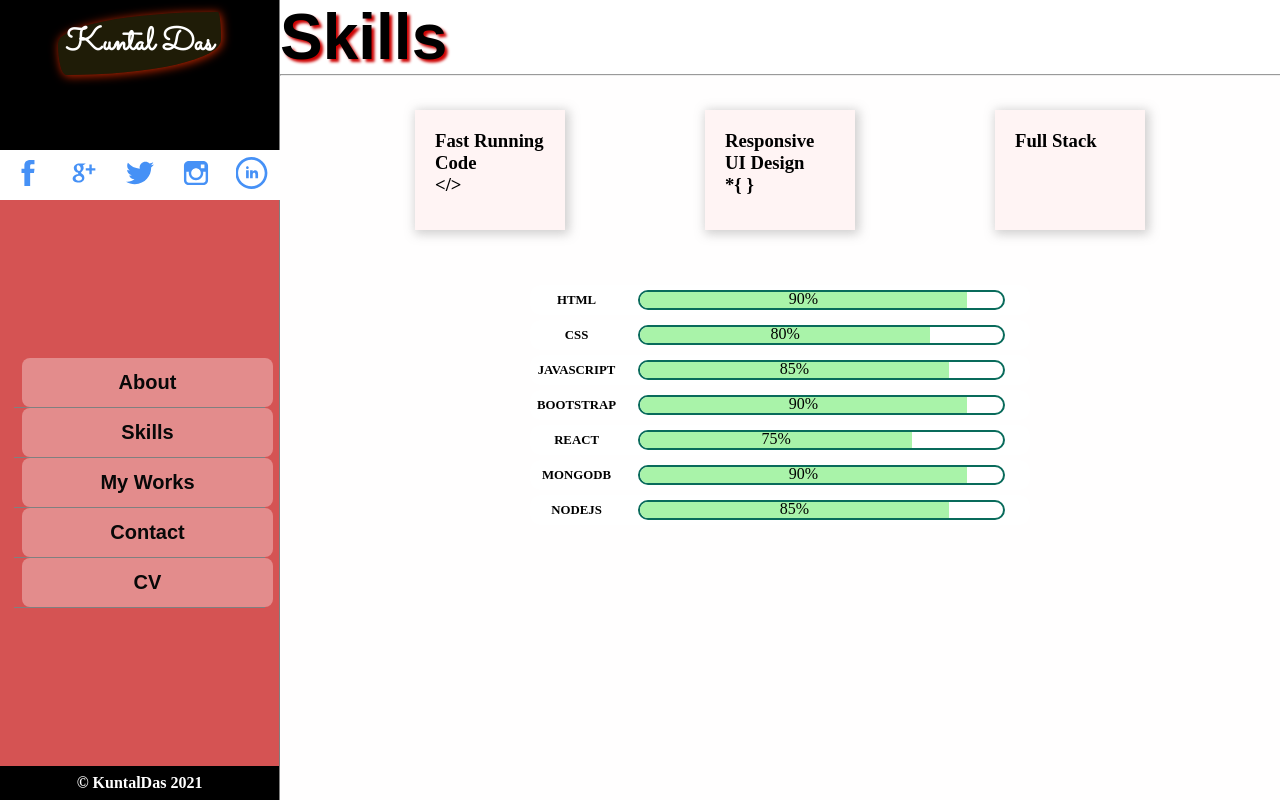
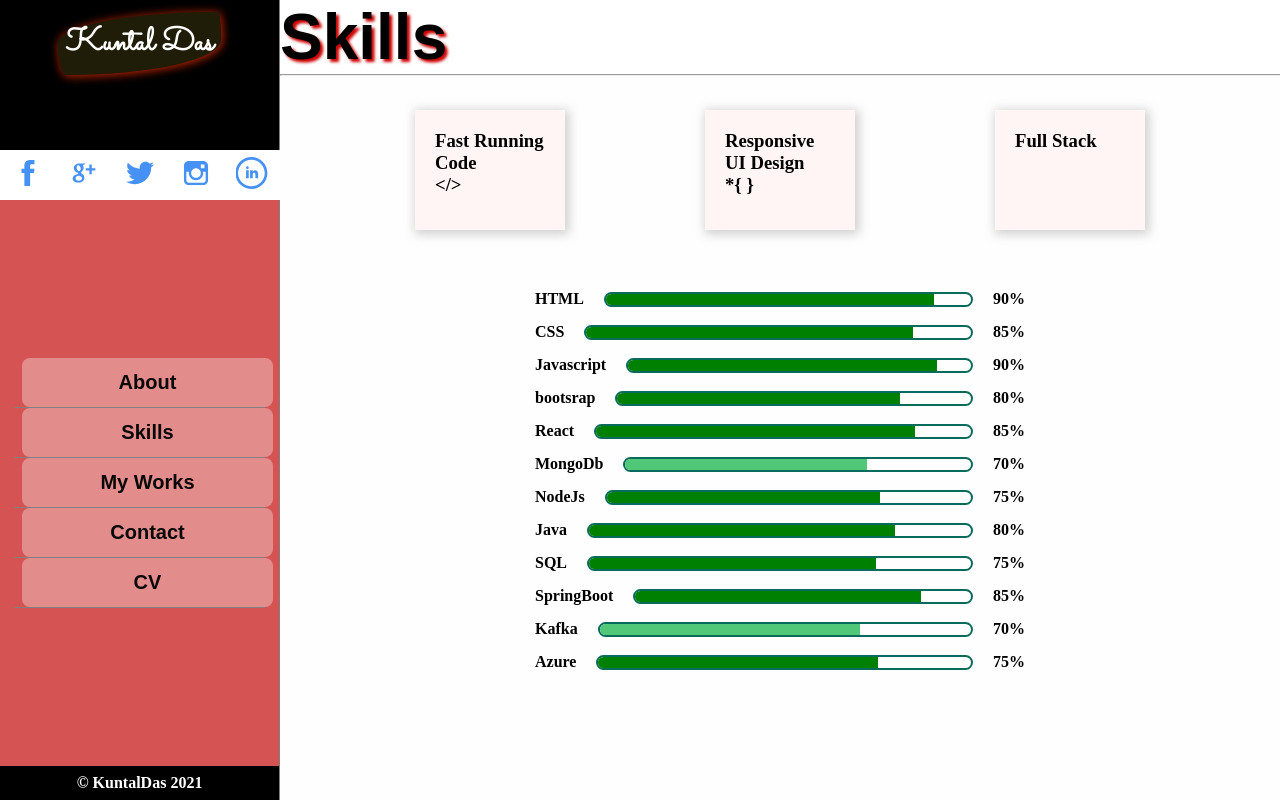
Before and after one commit to kuntal112/myportfolio, a React (Create React App) app: page /skills in a window 1280 px wide. Built offline with nearby package versions, Linux system fonts and the light colour scheme; a web font is replaced by a local one.

Commit message:
skill comp added

```diff
--- a/src/App.css
+++ b/src/App.css
@@ -597,6 +597,7 @@ body{
     list-style: none;
     width: 50%;
     margin: auto;
+    font-weight: bolder;
 }
 .skill-bar h5{
     text-align: center;
@@ -604,14 +605,17 @@ body{
     height: 100%;
     font-size: .8rem;
 }
-.skill-bar li{
+.skill-bar >div>.details{
     display: flex;
-    justify-content: flex-start;
+    justify-content: space-around;
     align-items: center;
     margin: 5px 0;
     padding: 5px;
     background-color: rgba(255, 255, 255, 0.589);
     border-radius: 10px;
+}
+.skill-bar >div:last-child{
+    margin-bottom: 50px;
 }
 .bar{
     margin: 0 20px;
@@ -619,7 +623,7 @@ body{
     width:90%;
     line-height: 13px;
     display: block;
-    height: 20px;
+    height: 15px;
     border:2px solid rgb(9, 107, 91);
     border-radius: 10px;
     transition: all 0.3s cubic-bezier(.25,.8,.25,1);
@@ -729,3 +733,6 @@ background-color: rgb(203, 240, 37);
       color: white;
       text-align: center;
   }
+  .collapsed{
+      width:0 !important;
+  }
--- /dev/null
+++ b/src/components/Skill.js
@@ -0,0 +1,30 @@
+import React, { useState, useEffect } from 'react'
+
+function Skill({ skill, percentage }) {
+    const [collapsed, setCollapsed] = useState(true);
+    useEffect(() => {
+        setTimeout(() => setCollapsed(false), 300)
+
+    }, []);
+
+    return (
+        <div>
+            <div className='details'>
+                <span>{skill}</span>
+                <div className='bar' >
+                    <div id='innerBar' className={`${collapsed ? 'collapsed' : ''}`}
+                        style={{
+                            width: `${percentage}%`,
+                            height: '100%',
+                            backgroundColor: `${percentage >= 75 ? '#008000' : '#50C878'}`,
+                            transition: 'width 1300ms ease-in-out'
+                        }}
+                    ></div>
+                </div>
+                <span>{percentage}%</span>
+            </div>
+        </div>
+    )
+}
+
+export default Skill
--- a/src/components/SkillCard.js
+++ b/src/components/SkillCard.js
@@ -1,34 +1,18 @@
 import React from 'react'
+import Skill from './Skill'
+import { skills } from '../data'
 function SkillCard(props) {
     return (
-        <div id='div1' data-aos={props.effect} className="card skill-bar-container text-center ">
-             <div className="skill-desc">
+        <div id='div1' className="card skill-bar-container text-center ">
+            <div className="skill-desc">
                 <div className="sqdiv"><h3>Fast Running Code<br></br>{"</>"}</h3></div>
                 <div className="sqdiv"><h3>Responsive UI Design<br></br>{"*{ }"}</h3></div>
                 <div className="sqdiv"><h3>Full Stack</h3></div>
             </div>
             <div className="skill-bar">
-                <li><h5>HTML</h5>
-                    <span className="bar"> <span className="html" style={{width:"90%"}}>90%</span></span>
-                </li>
-                <li><h5>CSS</h5>
-                    <span className="bar"><span className="css" style={{width:"80%"}}>80%</span></span>
-                </li>
-                <li><h5>JAVASCRIPT</h5>
-                    <span className="bar"><span className="javascript" style={{width:"85%"}}>85%</span></span>
-                </li>
-                <li><h5>BOOTSTRAP</h5>
-                    <span className="bar"><span className="bootstrap" style={{width:"90%"}}>90%</span></span>
-                </li>
-                <li><h5>REACT</h5>
-                    <span className="bar"><span className="react" style={{width:"75%"}}>75%</span></span>
-                </li>
-                <li><h5>MONGODB</h5>
-                    <span className="bar"><span className="mongodb" style={{width:"90%"}}>90%</span></span>
-                </li>
-                <li><h5>NODEJS</h5>
-                    <span className="bar"><span className="nodejs" style={{width:"85%"}}>85%</span></span>
-                </li>
+                {skills.length >= 0 && skills.map(skill => {
+                    return <Skill key={skill.id} percentage={skill.percentage} skill={skill.name} />
+                })}
             </div>
 
         </div>
--- a/src/components/myworks/MyWorks.js
+++ b/src/components/myworks/MyWorks.js
@@ -1,29 +1,29 @@
-import React,{useEffect,useContext} from 'react'
-import {routeContext} from "../../App"
+import React, { useEffect, useContext } from 'react'
+import { routeContext } from "../../App"
 import Work from './Works'
 
 function MyWorks() {
-    let {dispatch}=useContext(routeContext);
+    let { dispatch } = useContext(routeContext);
     useEffect(() => {
-        dispatch({page:"home",payload:{next:"contact",prev:"skills"}})
+        dispatch({ page: "home", payload: { next: "contact", prev: "skills" } })
 
     }, [dispatch])
-    const instaDesc="Hey, have tried to design instagram clone . Please let me know how good it is??"
-    const noteDesc="I created this App using JavaScript Css & HTML"
+
     return (
         <div className="myWorkDiv">
-                <div className="fixed-heading">
+            <div className="fixed-heading">
                 <h1 className="component-headings">My Works</h1>
                 <hr className=""></hr>
-                </div>
+            </div>
 
-            <div className="work-container"  data-aos="zoom-in" data-aos-easing="ease-in-sine">
-            <Work title="Social-media" imgsrc={"technologies/socialmedia.png"} link="https://taupe-begonia-0aac47.netlify.app/" class="instadiv" project_description={instaDesc}></Work>
-            <Work title="CryptoMarket" imgsrc={"technologies/cryptomarket.png"} link="https://kuntal112.github.io/cryptodata/" project_description={noteDesc}></Work>
-            <Work title="SnakeGame" imgsrc={"technologies/snakeGame.png"} link="https://kuntal112.github.io/snakegame.github.io/"></Work>
-            <Work title="Tic-tac-toe" imgsrc={"technologies/t3.png"} link="https://kuntal112.github.io/tictactoe.github.io/" />
-            <Work title="bootstrap" imgsrc={"https://i.ibb.co/hCqxWgD/Screenshot-2021-08-07-230519.png"}link="https://kuntal112.github.io/project4-8.github.io/"/>
-            <Work title="boxGame" imgsrc={"https://i.ibb.co/D77vW3H/boxgame.jpg"}link="https://kuntal112.github.io/littleboxgame.github.io/"/>
+            <div className="work-container" data-aos="zoom-in" data-aos-easing="ease-in-sine">
+                <Work title="Social-media" imgsrc={"technologies/socialmedia.png"} link="https://taupe-begonia-0aac47.netlify.app/" ></Work>
+                <Work title="CryptoMarket" imgsrc={"technologies/cryptomarket.png"} link="https://kuntal112.github.io/cryptodata/"></Work>
+                <Work title="SnakeGame" imgsrc={"technologies/snakeGame.png"} link="https://kuntal112.github.io/snakegame.github.io/"></Work>
+                <Work title="Tic-tac-toe" imgsrc={"technologies/t3.png"} link="https://kuntal112.github.io/tictactoe.github.io/" />
+                <Work title="bootstrap" imgsrc={"https://i.ibb.co/hCqxWgD/Screenshot-2021-08-07-230519.png"} link="https://kuntal112.github.io/project4-8.github.io/" />
+                <Work title="boxGame" imgsrc={"https://i.ibb.co/D77vW3H/boxgame.jpg"} link="https://kuntal112.github.io/littleboxgame.github.io/" />
+                <Work title="marioGame" imgsrc={"https://i.ibb.co/ngnpWfw/image.png"} link="https://kuntal112.github.io/mariogame.github.io/" />
             </div>
 
         </div>
--- /dev/null
+++ b/src/data.js
@@ -0,0 +1,157 @@
+export const works = [
+    {
+        title: "Social-media",
+        imgSrc: "technologies/socialmedia.png",
+        link: "https://taupe-begonia-0aac47.netlify.app/"
+    },
+    {
+        title: "CryptoMarket",
+        imgSrc: "technologies/cryptomarket.png",
+        link: "https://kuntal112.github.io/cryptodata/"
+    },
+    {
+        title: "SnakeGame",
+        imgSrc: "technologies/snakeGame.png",
+        link: "https://kuntal112.github.io/snakegame.github.io/"
+    },
+    {
+        title: "Tic-tac-toe",
+        imgSrc: "technologies/t3.png",
+        link: "https://kuntal112.github.io/tictactoe.github.io/"
+    },
+    {
+        title: "bootstrap",
+        imgSrc: "https://i.ibb.co/hCqxWgD/Screenshot-2021-08-07-230519.png",
+        link: "https://kuntal112.github.io/project4-8.github.io/"
+    },
+    {
+        title: "boxGame",
+        imgSrc: "https://i.ibb.co/D77vW3H/boxgame.jpg",
+        link: "https://kuntal112.github.io/littleboxgame.github.io/"
+    },
+    {
+        title: "marioGame",
+        imgSrc: "https://i.ibb.co/ngnpWfw/image.png",
+        link: "https://kuntal112.github.io/mariogame.github.io/"
+    },
+]
+export const experiances = [
+    {
+        id: 1,
+        year: '2013',
+        degree: 'Secondary Education',
+        organization: 'W.B.B.S.E',
+        description: 'With an aggregate of 75.5%'
+    },
+    {
+        id: 2,
+        year: '2014-2015',
+        degree: 'Higher Secondary Education',
+        organization: 'W.B.C.H.S.E',
+        description: 'With an aggregate of 78.04%'
+    },
+    {
+        id: 3,
+        year: '2016-2020',
+        degree: 'B.Tech (Information Technology)',
+        organization: 'Maulana Abul Kalam Azad University of Technology',
+        description: 'With 7.8 CGPA'
+    },
+    {
+        id: 3,
+        year: '2020-Feb To 2021-July',
+        degree: 'Data Analyst',
+        organization: 'Globsyn IT Services',
+        description: 'Worked as Data Analyst'
+    },
+    {
+        id: 4,
+        year: '2021-Aug To Nov',
+        degree: 'MERN Stack Developer Internship',
+        organization: 'Sigaram Software Technologies',
+        description: 'Worked mainly on React'
+    },
+    {
+        id: 5,
+        year: '2021-Dec To 2022-June',
+        degree: '6 months of training FSE Java',
+        organization: 'Cognizant',
+        description: 'Full Stack Java Developer'
+    },
+    {
+        id: 6,
+        year: '2022-July To 2022-Dec',
+        degree: 'Software Engineer Trainee',
+        organization: 'Cognizant',
+        description: 'EE Full Stack Java Developer'
+    },
+    {
+        id: 7,
+        year: '2023-Jan To Present Day',
+        degree: 'Jr. Software Engineer',
+        organization: 'Cognizant',
+        description: 'EE Full Stack Java Developer'
+    },
+]
+export const skills = [
+    {
+        id: 1,
+        name: "HTML",
+        percentage: 90
+    },
+    {
+        id: 2,
+        name: "CSS",
+        percentage: 85
+    },
+    {
+        id: 3,
+        name: "Javascript",
+        percentage: 90
+    },
+    {
+        id: 4,
+        name: "bootsrap",
+        percentage: 80
+    },
+    {
+        id: 5,
+        name: "React",
+        percentage: 85
+    },
+    {
+        id: 6,
+        name: "MongoDb",
+        percentage: 70
+    },
+    {
+        id: 7,
+        name: "NodeJs",
+        percentage: 75
+    },
+    {
+        id: 8,
+        name: "Java",
+        percentage: 80
+    },
+    {
+        id: 9,
+        name: "SQL",
+        percentage: 75
+    },
+    {
+        id: 10,
+        name: "SpringBoot",
+        percentage: 85
+    },
+    {
+        id: 11,
+        name: "Kafka",
+        percentage: 70
+    },
+    {
+        id: 12,
+        name: "Azure",
+        percentage: 75
+    },
+]
```
Also changed, not shown: src/components/AboutUs.js (+14 -32 lines), src/components/home/Home.js (+7 -7 lines), 1 other file (tests, documents, lock files or other folders).
